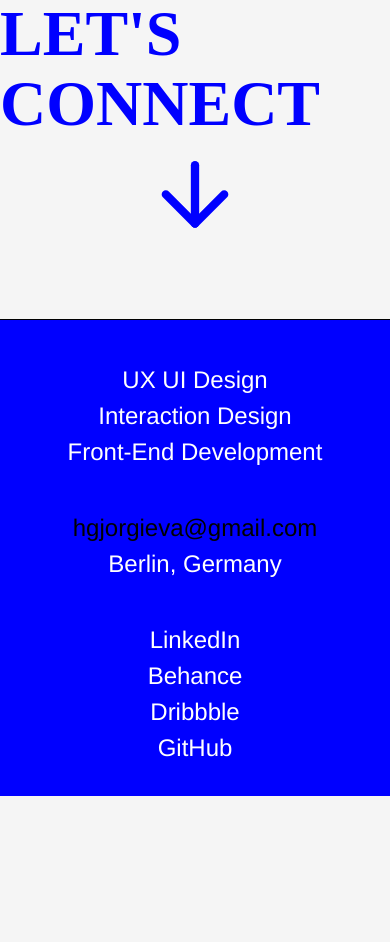
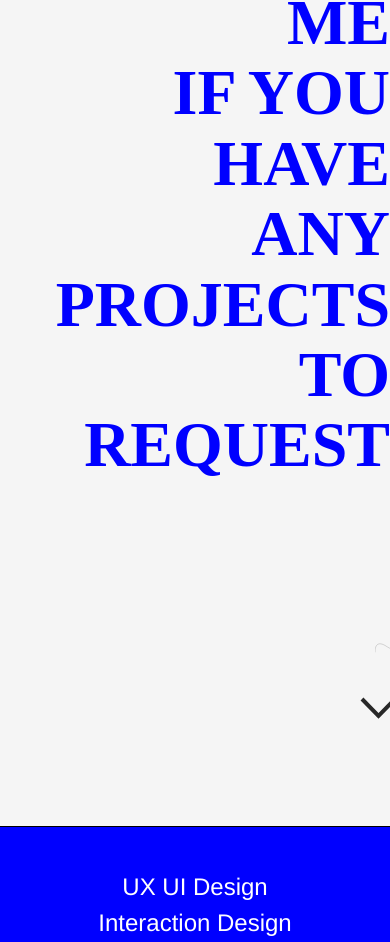
Before and after one commit to HristinaGjo/Website-Portfolio-HG, a React (Vite) app: page / in a window 390 px wide. Shown: the part 2719-3661 px from the top of the page. Before the commit the page ends 3515 px from the top, so only its background shows below. Built offline with nearby package versions, Linux system fonts and the light colour scheme.

Commit message:
contact line and arrrow added, contact text longer

```diff
--- a/src/index.css
+++ b/src/index.css
@@ -31,7 +31,7 @@ a:hover {
 
 h3{
   margin: 0 !important;;
-  padding: 0;
+
 }
 
   /*display: flex;
--- a/src/pages/HomePage.jsx
+++ b/src/pages/HomePage.jsx
@@ -24,7 +24,7 @@ function HomePage() {
 
   // Use useInView hook to detect when the image comes into view
   const { ref: imageRef, inView } = useInView({
-    threshold: 0.5, // Trigger when 50% of the image is visible
+    threshold: 0.65, // Trigger when 50% of the image is visible
     triggerOnce: true // Only trigger once
   });
 
@@ -41,6 +41,7 @@ function HomePage() {
             <span><h3 style={{ marginLeft: '10px' }}>WITH DEVELOPER'S MIND </h3></span>
             <span> <h3 className={classes.developer}>DEVELOPER  {" "} </h3></span>
             <span><h3 style={{ marginLeft: '10px' }}>WITH DESIGNER EYES</h3></span>
+
             <div className={classes.services}>
             <span>UX UI DESIGN |</span> {"  "}
             <span>INTERACTION DESIGN |</span> {"  "}
@@ -57,7 +58,7 @@ function HomePage() {
                   ? { WebkitMaskImage: visibleMask, maskImage: visibleMask }
                   : { WebkitMaskImage: hiddenMask, maskImage: hiddenMask }
               }
-              transition={{ duration: 0.8, delay: 0.8 }}
+              transition={{ duration: 0.5, delay: 0.5 }}
               viewport={{ once: true }}
               ref={imageRef} // Attach the ref to the image
             >
@@ -80,32 +81,35 @@ function HomePage() {
           </Link>
           <div className={classes.projectTwo}> <h3 className={classes.text}>INTERACTION DESIGN</h3> </div>
           <div className={classes.connectText}>
-            <h3>LET'S CONNECT</h3>
-            <motion.div
-              className={classes.arrowContainer}
-              animate={{
-                y: [0, 40, 0],
-                transition: {
-                  repeat: Infinity,
-                  duration: 1.5,
-                },
-              }}
-            >
+            <h3>FEEL FREE <br/> TO CONTACT ME <br/>IF YOU HAVE <br/> ANY PROJECTS  <br/> TO REQUEST</h3>
+            <div className={classes.arrowCtn}>
+            <div className={classes.contactLine}>
               <svg
-                xmlns="http://www.w3.org/2000/svg"
-                width="100"
-                height="100"
-                viewBox="0 0 24 24"
-                fill="none"
-                stroke="currentColor"
-                strokeWidth="2"
-                strokeLinecap="round"
-                strokeLinejoin="round"
+               width="100%"
+               height="194"
+               viewBox="0 0 722 194"
+               fill="none"
+               xmlns="http://www.w3.org/2000/svg"
               >
-                <line x1="12" y1="5" x2="12" y2="19"></line>
-                <polyline points="19 12 12 19 5 12"></polyline>
+                <path
+                  d="M720 44C720 117 507.356 232.749 271.675 68.1592C35.9949 -96.4308 -5.61532 84.8047 3.03962 193"
+                  stroke="#282828"
+                  strokeWidth="4"
+                ></path>
               </svg>
-            </motion.div>
+              <div className={classes.contactArrow}>
+                <svg
+                  width="47"
+                  height="22"
+                  viewBox="0 0 47 22"
+                  fill="none"
+                  xmlns="http://www.w3.org/2000/svg"
+                >
+                  <path d="M2 2L18.5 19L35 2" stroke="#282828" strokeWidth="4"></path>
+                </svg>
+              </div>
+            </div>
+            </div>
           </div>
         </div>
 
--- a/src/styles/homePage.module.css
+++ b/src/styles/homePage.module.css
@@ -4,13 +4,13 @@ body {
     color: #282828;
     width: 100vw;
     background:#f5f5f5;
-    overflow-x: hidden;
+    overflow-x: hidden !important;
 
 }
 
 .pageCtn {
     width: 100vw;
-    height: 280vh;
+    height: 310vh;
     display: flex;
     flex-direction: column;
     align-items: center;
@@ -25,15 +25,15 @@ body {
     display: inline-block;
     display: flex;
     flex-wrap: wrap;
-    padding-top: 10em;
-    padding-bottom: 8em;
+    padding-top: 15em;
+    padding-bottom: 2em;
   }
 
   .scrollSection {
     display: flex;
     align-items:end;
     justify-content:left;
-    margin-top: 150px; /* Adjust as needed */
+    margin-top: 50px; /* Adjust as needed */
   }
 
   .textOverlay {
@@ -78,7 +78,7 @@ body {
     /* left: 32px; */
     transform: translateY(-50%); /* Adjust position to center the text vertically */
     /* padding-left: 20px; */
-    margin-top: 150px;
+    margin-top: 50px;
     /* padding: 20px; */
   }
 
@@ -91,7 +91,7 @@ body {
   .projectOne {
     /* border-top: 1px solid black;*/
     border-bottom: 1px solid black;
-    margin-top: 1000px;
+    margin-top: 1500px;
     /* font-family:"Avenir Next"; */
   }
 
@@ -125,21 +125,39 @@ body {
 
   .connectText h3{
     display: flex;
-    justify-content: center;
+    justify-content: flex-end;
+    padding-bottom: 50px;
     align-items: center;
     color: blue;
     font-family: "Poppins";
+    text-align:right;
   }
 
-  .arrowContainer{
+  .connectText{
+    padding: 0;
+    margin: 0;
+
+  }
+
+
+  .contactLine {
+    margin-left: 400px; /* Adjust margin to position the line */
+    padding-left: 500px; /* Adjust padding as needed */
+  }
+
+  .contactArrow {
+    margin-left: -400px; /* Adjust margin to align the arrow with the contact line */
+    padding-left: 385px; /* Adjust padding as needed */
+  }
+
+  .arrowCtn {
     display: flex;
-    justify-content: center;
-    align-items: center;
-    color: blue;
-    /* width: 100px;
-    height: 100px;
-    border: 2px solid black;
-    border-radius: 50%; */
+  }
+
+  .arrowSvg {
+    width: 50px; /* Adjust width as needed */
+    height: 50px; /* Adjust height as needed */
+    stroke: #282828; /* Adjust stroke color as needed */
   }
 
   .designer, .developer {
@@ -181,6 +199,8 @@ a{
     text-decoration: none;
 }
 
+
+
 @media only screen and (max-width: 768px) {
 
 
@@ -197,14 +217,14 @@ a{
 
 
   .pageCtn {
-    min-height: 360vh;
+    min-height: 420vh;
     padding: 0;
     margin: 0;
     width: 100vw;
   }
 
   .headlineText {
-    padding-top: 6em;
+    padding-top: 2em;
     padding-bottom: 0;
     width: 90vw;
     font-family: "Avenir Next";
@@ -306,6 +326,29 @@ a{
     margin-bottom: 80px;
   }
 
+  .contactLine {
+    margin-left: 400px; /* Reset margin */
+    padding-left: 0; /* Reset padding */
+    margin-bottom: 0; /* Reset margin */
+    margin-top: 20px; /* Adjust margin-top to create space between line and arrow */
+  }
+
+  .contactArrow {
+    margin-left: -15px; /* Reset margin */
+    padding-left: 0; /* Reset padding */
+    margin-bottom: 0; /* Reset margin */
+    margin-top: -55px; /* Adjust margin-top to align arrow with line */
+  }
+
+  .arrowCtn {
+    display: flex;
+    justify-content: center; /* Align items horizontally */
+    align-items: center; /* Align items vertically */
+    margin-top: 0; /* Reset margin */
+    margin-bottom: 20px; /* Add margin-bottom to create space between text and arrow */
+    width: 98vw;
+  }
+
 
 
   h3 {
```
